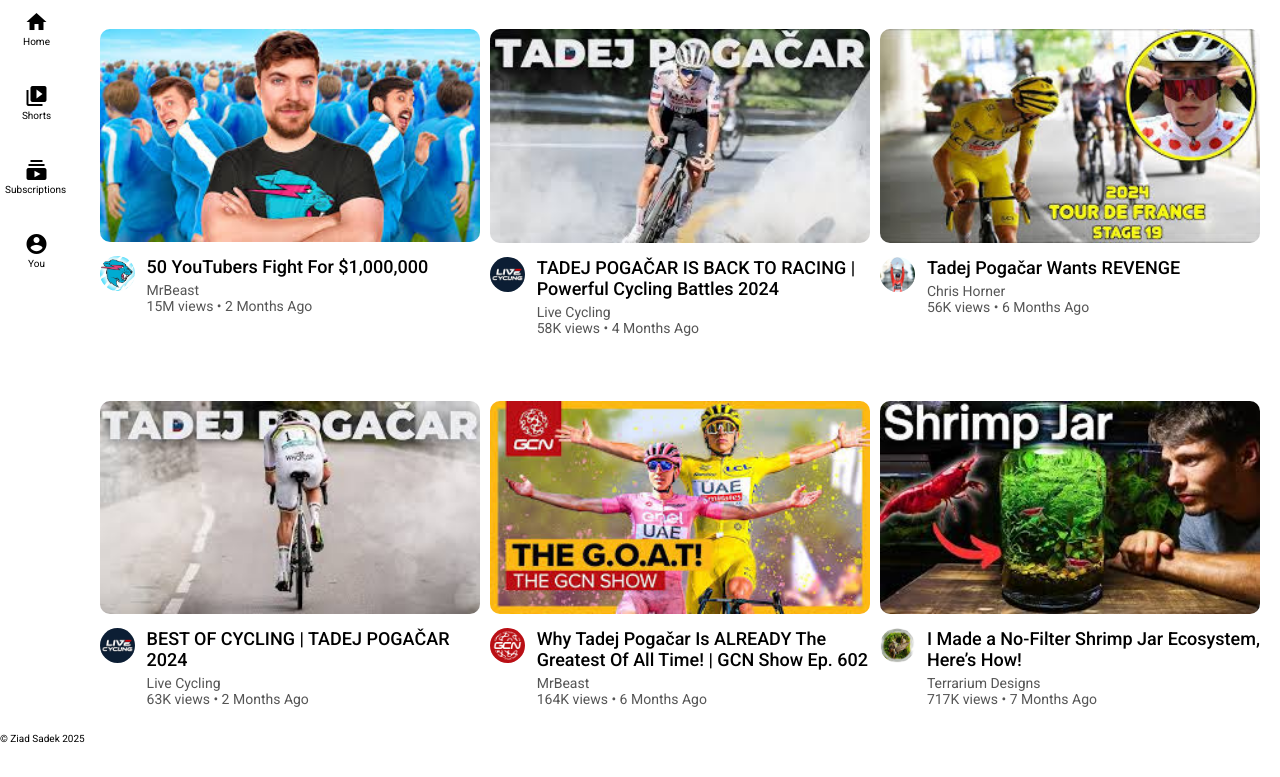
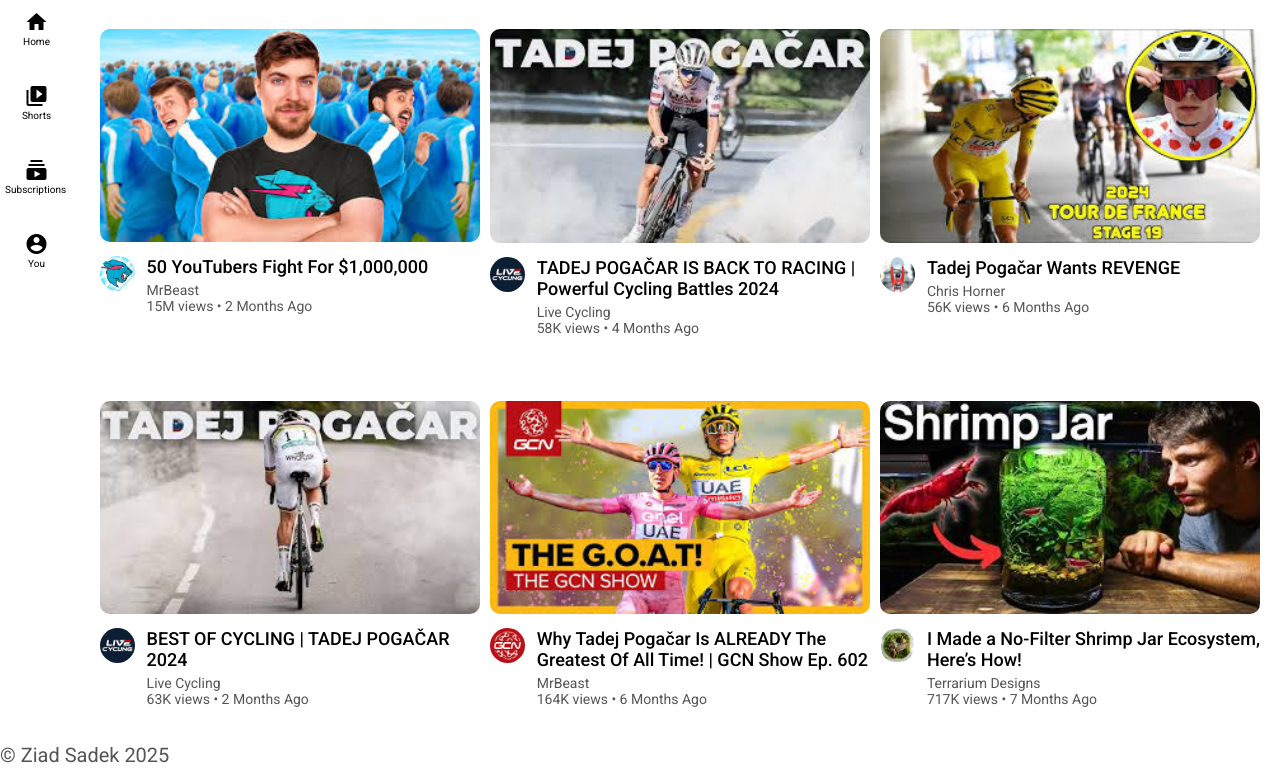
Before and after one commit to Ziad-Sadek/YouTube-Clone-HTML-CSS, a plain HTML site: page index.html in a window 1280 px wide. Shown: the part 67-844 px from the top of the page. Before the commit the page ends 811 px from the top, so only its background shows below. Drawn offline with nearby package versions, Linux system fonts and the light colour scheme; a web font is replaced by a local one.

Commit message:
updating footer

```diff
--- a/index.html
+++ b/index.html
@@ -188,7 +188,7 @@
             </main>
         </div>
         <footer>
-            <div>
+            <div class="footer-div">
                 <p>© Ziad Sadek 2025</p>
             </div>
         </footer>
--- a/styles.css
+++ b/styles.css
@@ -324,3 +324,10 @@ main {
     color:#555555;
     font-size: 140%;
 }
+
+.footer-div {
+    width: 100%;
+    padding: 10px 0;
+    color: #555;
+    font-size: 20px;
+}
```
